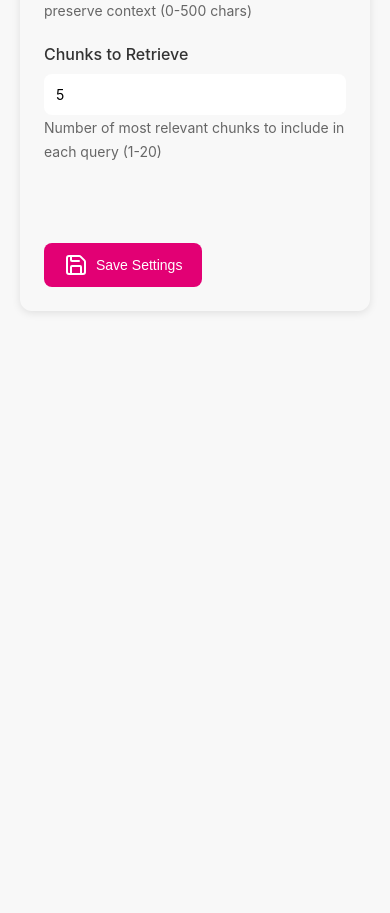
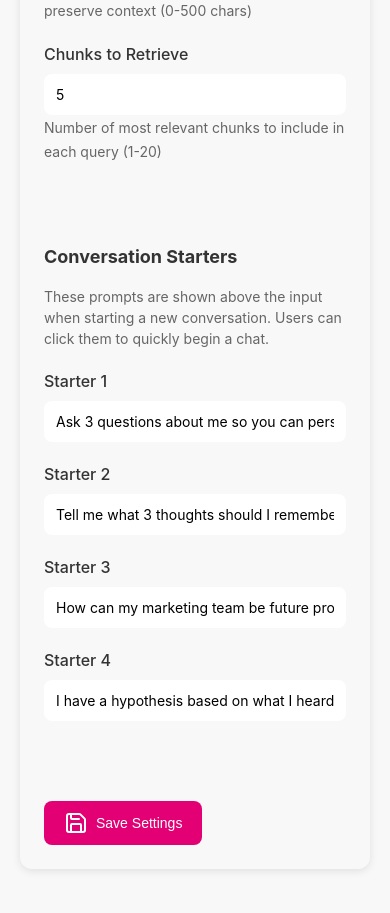
Before and after one commit to beliczki/ConfAI, a Flask app: page /admin in a window 390 px wide, after a click on "Settings"; the page is wider, and only the part inside the window is pictured. Shown: the part 1900-2813 px from the top of that part. Before the commit the page ends 2213 px from the top of that part, so only its background shows below. Run offline with Flask 3, Linux system fonts and the light colour scheme; the visitor is signed in with stand-in values (Sample User, id 1); data comes from the database, SQL or seed files in the repository; data that the repository does not hold is empty; some libraries are stand-ins or nearby versions.

Commit message:
Add conversation starters feature for empty chats
Backend:
- Add API endpoints for conversation starters (admin edit + public read)
- Store 4 customizable conversation starters in Settings model
- Default values for conference-focused prompts

Admin UI:
- Add conversation starters section in Settings tab
- Load/save starters with form validation
- Include in saveSettings workflow

Chat UI:
- Display conversation starters above input when chat is empty
- Hide starters when messages are present
- Clickable starter buttons populate chat input
- Responsive grid layout with hover effects

🤖 Generated with [Claude Code](https://claude.com/claude-code)

Co-Authored-By: Claude <noreply@anthropic.com>

```diff
--- a/app/routes/admin.py
+++ b/app/routes/admin.py
@@ -224,6 +224,51 @@ def update_welcome_message():
         return jsonify({
             'success': True,
             'message': 'Welcome message updated successfully'
+        })
+    except Exception as e:
+        return jsonify({'error': str(e)}), 500
+
+
+@admin_bp.route('/api/admin/conversation-starters', methods=['GET'])
+@admin_required
+def get_conversation_starters():
+    """Get conversation starters."""
+    try:
+        starters = [
+            Settings.get('starter_1', 'Ask 3 questions about me so you can personalize the conference content to me...'),
+            Settings.get('starter_2', 'Tell me what 3 thoughts should I remember from this conference? Think of 12 candidates and then boil it down to 3 for me.'),
+            Settings.get('starter_3', 'How can my marketing team be future proof? How the conference helps me to answer?'),
+            Settings.get('starter_4', 'I have a hypothesis based on what I heard at the conference, can you help me validating?')
+        ]
+        return jsonify({
+            'success': True,
+            'starters': starters
+        })
+    except Exception as e:
+        return jsonify({'error': str(e)}), 500
+
+
+@admin_bp.route('/api/admin/conversation-starters', methods=['POST'])
+@admin_required
+def update_conversation_starters():
+    """Update conversation starters."""
+    try:
+        data = request.get_json()
+        starters = data.get('starters', [])
+
+        if not isinstance(starters, list) or len(starters) != 4:
+            return jsonify({'error': 'Must provide exactly 4 conversation starters'}), 400
+
+        for i, starter in enumerate(starters, 1):
+            if not starter or not starter.strip():
+                return jsonify({'error': f'Starter {i} cannot be empty'}), 400
+            Settings.set(f'starter_{i}', starter.strip())
+
+        print(f"Conversation starters updated at {datetime.now()}")
+
+        return jsonify({
+            'success': True,
+            'message': 'Conversation starters updated successfully'
         })
     except Exception as e:
         return jsonify({'error': str(e)}), 500
--- a/app/routes/chat.py
+++ b/app/routes/chat.py
@@ -25,6 +25,21 @@ def get_welcome_message():
     welcome_message = Settings.get('welcome_message', '# Welcome to ConfAI!\n\nStart a new chat to begin.')
     return jsonify({
         'welcome_message': welcome_message
+    })
+
+
+@chat_bp.route('/api/conversation-starters', methods=['GET'])
+@login_required
+def get_conversation_starters():
+    """Get conversation starters for empty chats."""
+    starters = [
+        Settings.get('starter_1', 'Ask 3 questions about me so you can personalize the conference content to me...'),
+        Settings.get('starter_2', 'Tell me what 3 thoughts should I remember from this conference? Think of 12 candidates and then boil it down to 3 for me.'),
+        Settings.get('starter_3', 'How can my marketing team be future proof? How the conference helps me to answer?'),
+        Settings.get('starter_4', 'I have a hypothesis based on what I heard at the conference, can you help me validating?')
+    ]
+    return jsonify({
+        'starters': starters
     })
 
 
--- a/app/static/js/admin.js
+++ b/app/static/js/admin.js
@@ -50,6 +50,7 @@ document.addEventListener('DOMContentLoaded', function() {
     loadLLMProviderSetting();
     loadContextModeSetting();
     loadEmbeddingSettings();
+    loadConversationStarters();
 
     // Setup event listeners
     setupFileUpload();
@@ -775,6 +776,34 @@ async function loadWelcomeMessage() {
 }
 
 /**
+ * Load conversation starters
+ */
+async function loadConversationStarters() {
+    try {
+        const response = await fetch('/api/admin/conversation-starters', {
+            headers: getAuthHeaders()
+        });
+
+        if (!response.ok) {
+            throw new Error('Failed to load conversation starters');
+        }
+
+        const data = await response.json();
+
+        for (let i = 0; i < 4; i++) {
+            const input = document.getElementById(`starter-${i + 1}`);
+            if (input && data.starters[i]) {
+                input.value = data.starters[i];
+            }
+        }
+
+        console.log('Conversation starters loaded successfully');
+    } catch (error) {
+        console.error('Error loading conversation starters:', error);
+    }
+}
+
+/**
  * Save the welcome message to the server
  */
 async function saveWelcomeMessage() {
@@ -1001,6 +1030,17 @@ async function saveSettings() {
     const chunkOverlap = document.getElementById('chunk-overlap')?.value;
     const chunksToRetrieve = document.getElementById('chunks-to-retrieve')?.value;
 
+    // Get conversation starters
+    const starters = [];
+    for (let i = 1; i <= 4; i++) {
+        const starter = document.getElementById(`starter-${i}`)?.value?.trim();
+        if (!starter) {
+            showSettingsError(`Conversation starter ${i} cannot be empty`);
+            return;
+        }
+        starters.push(starter);
+    }
+
     if (!provider) {
         showSettingsError('Please select a provider');
         return;
@@ -1012,8 +1052,8 @@ async function saveSettings() {
     }
 
     try {
-        // Save LLM provider, welcome message, and embeddings settings
-        const [providerResponse, welcomeResponse, embeddingsResponse] = await Promise.all([
+        // Save LLM provider, welcome message, embeddings settings, and conversation starters
+        const [providerResponse, welcomeResponse, embeddingsResponse, startersResponse] = await Promise.all([
             fetch('/api/config', {
                 method: 'POST',
                 headers: {
@@ -1039,10 +1079,18 @@ async function saveSettings() {
                     chunk_overlap: parseInt(chunkOverlap),
                     chunks_to_retrieve: parseInt(chunksToRetrieve)
                 })
+            }),
+            fetch('/api/admin/conversation-starters', {
+                method: 'POST',
+                headers: {
+                    ...getAuthHeaders(),
+                    'Content-Type': 'application/json'
+                },
+                body: JSON.stringify({ starters: starters })
             })
         ]);
 
-        if (!providerResponse.ok || !welcomeResponse.ok || !embeddingsResponse.ok) {
+        if (!providerResponse.ok || !welcomeResponse.ok || !embeddingsResponse.ok || !startersResponse.ok) {
             throw new Error('Failed to save settings');
         }
 
--- a/app/templates/admin.html
+++ b/app/templates/admin.html
@@ -355,6 +355,27 @@
                 </div>
             </div>
 
+            <div class="setting-group">
+                <h3>Conversation Starters</h3>
+                <p class="help-text">These prompts are shown above the input when starting a new conversation. Users can click them to quickly begin a chat.</p>
+                <div class="form-group">
+                    <label for="starter-1">Starter 1</label>
+                    <input type="text" id="starter-1" placeholder="Enter first conversation starter...">
+                </div>
+                <div class="form-group">
+                    <label for="starter-2">Starter 2</label>
+                    <input type="text" id="starter-2" placeholder="Enter second conversation starter...">
+                </div>
+                <div class="form-group">
+                    <label for="starter-3">Starter 3</label>
+                    <input type="text" id="starter-3" placeholder="Enter third conversation starter...">
+                </div>
+                <div class="form-group">
+                    <label for="starter-4">Starter 4</label>
+                    <input type="text" id="starter-4" placeholder="Enter fourth conversation starter...">
+                </div>
+            </div>
+
             <button class="btn btn-primary" onclick="saveSettings()">
                 <i data-lucide="save"></i>
                 <span>Save Settings</span>
--- a/app/templates/chat.html
+++ b/app/templates/chat.html
@@ -125,6 +125,10 @@
                         I can help you with insights from conference materials and answer your questions.
                     </p>
                 </div>
+            </div>
+
+            <!-- Conversation Starters -->
+            <div id="conversation-starters" class="conversation-starters" style="display: none;">
             </div>
 
             <div class="chat-input-area">
```
Also changed, not shown: app/static/css/chat.css (+33 -0 lines), app/static/js/chat.js (+52 -0 lines).
